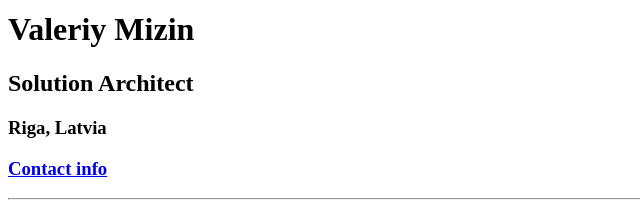
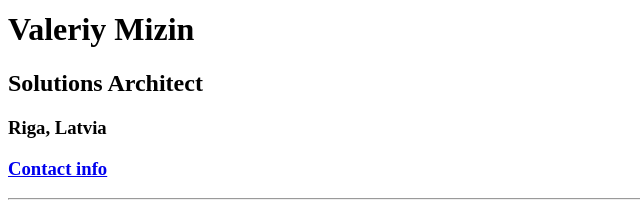
Before and after one commit to v-mizin/html-resume, a plain HTML site: page index.html in a window 1280 px wide. Shown: the part 222-438 px from the top of the page, 0-640 px from the left. Drawn offline with Linux system fonts and the light colour scheme.

Commit message:
Update index.html

```diff
--- a/index.html
+++ b/index.html
@@ -8,7 +8,7 @@
 <body>
     <img src="assets/images/ProfilePic.jpeg" height="200" alt="profile picture">
     <h1>Valeriy Mizin</h1>
-    <h2>Solution Architect</h2>
+    <h2>Solutions Architect</h2>
     <h3>Riga, Latvia</h3>
     <h3><a href="public/contact.html">Contact info</a></h3>
     <hr>
```
